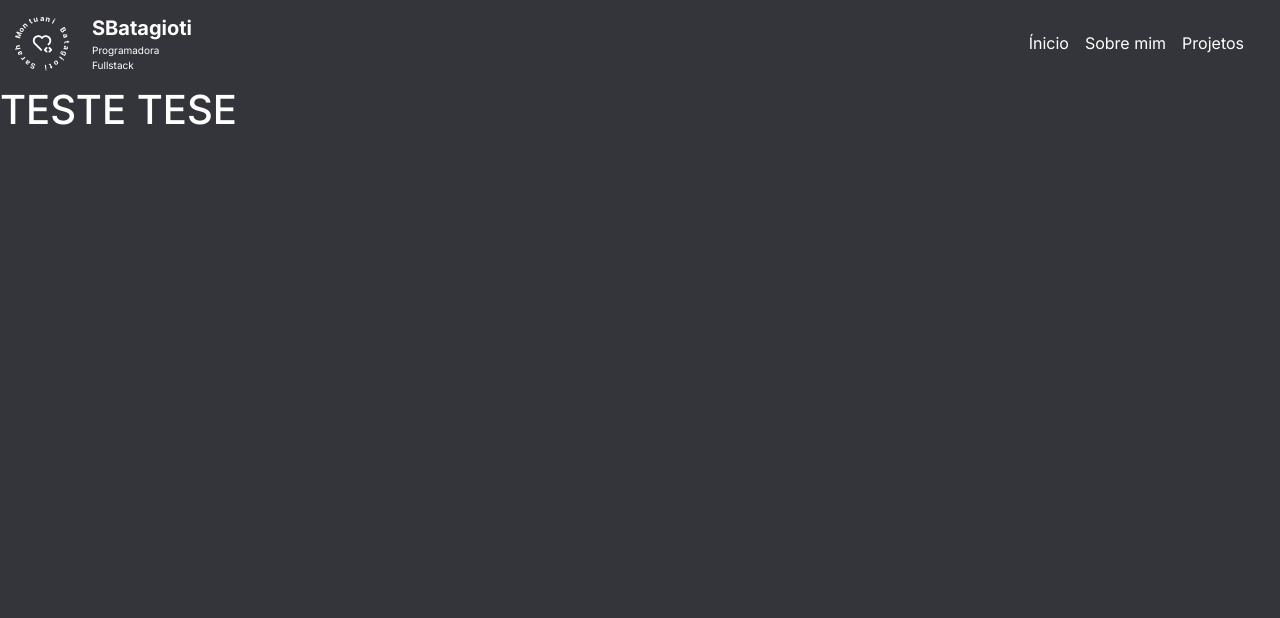
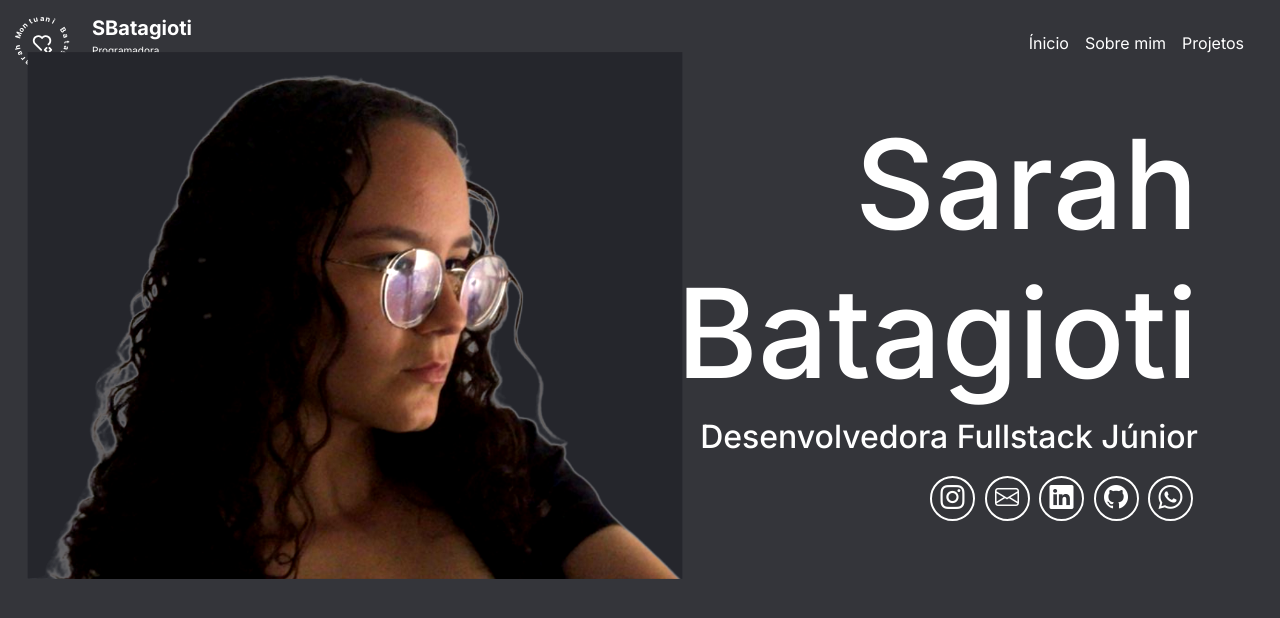
Before and after one commit to SarahBatagioti/portfolio_digital, a Flask app: page / in a window 1280 px wide. Shown: the top 618 px of the page. Run offline with Flask 3, Linux system fonts and the light colour scheme.

Commit message:
Adicionado hero section página inicial

```diff
--- a/api/static/css/style.css
+++ b/api/static/css/style.css
@@ -1,4 +1,5 @@
 @import url('https://fonts.googleapis.com/css2?family=Inter:wght@100..900&display=swap');
+@import url("https://cdn.jsdelivr.net/npm/bootstrap-icons@1.11.3/font/bootstrap-icons.min.css");
 
 * {
     margin: 0;
@@ -20,11 +21,6 @@
 }
 
 /* HEADER */
-
-.navbar {
-    background-color: #34353A;
-
-}
 
 .navbar-brand {
     display: flex;
@@ -48,3 +44,68 @@
 .navbar-nav .nav-link:hover {
     color: rgb(104, 104, 104);
 }
+
+/* INDEX - HERO SECTION */
+
+.hero-section {
+    width: 100%;
+    padding: 10px;
+  }
+
+  .hero-section img {
+    max-width: 100%;
+    transform: scale(1.2);
+    filter: contrast(120%);
+  }
+
+  .name {
+    font-size: 124px;
+    margin-bottom: 0;
+  }
+
+  .role {
+    font-size: 32px;
+    margin-top: 10px;
+    margin-bottom: 20px;
+  }
+
+  .social-icons a {
+    display: inline-block;
+    width: 45px;
+    height: 45px;
+    border: 2px solid #fff;
+    border-radius: 50%;
+    text-align: center;
+    line-height: 40px;
+    margin-right: 5px;
+  }
+
+  .social-icons a i {
+    color: #fff;
+    font-size: 24px;
+  }
+
+  .social-icons a :hover {
+    border-radius: 50%;
+    border: 2px solid #C0866C;
+    color: #C0866C;
+  }
+
+  .col-lg-6{
+    text-align: right;
+  }
+
+  /* Bootstrap overrides */
+  .container {
+    width: 100%;
+    padding-right: 15px;
+    padding-left: 15px;
+    margin-right: auto;
+    margin-left: auto;
+  }
+
+  @media (min-width: 992px) {
+    .container {
+      max-width: 100%;
+    }
+  }
--- a/api/templates/index.html
+++ b/api/templates/index.html
@@ -3,5 +3,28 @@
 {% block title %} Início {% endblock %}
 
 {% block content %}
-<h1>TESTE TESE</h1>
+
+<!-- HERO SECTION -->
+
+<div class="hero-section">
+    <div class="container">
+      <div class="row align-items-center">
+        <div class="col-lg-6 ">
+          <img src="../static/img/FotoSarahBatagioti.png" alt="Imagem de Perfil" class="img-fluid">
+        </div>
+        <div class="col-lg-6">
+          <h1 class="name">Sarah Batagioti</h1>
+          <h2 class="role">Desenvolvedora Fullstack Júnior</h2>
+          <div class="social-icons">
+            <a href="https://www.instagram.com/sarah.montuani/"><i class="bi bi-instagram"></i></a>
+            <a href="mailto:sarah.montuanibt@gmail.com"><i class="bi bi-envelope"></i></a>
+            <a href="https://www.linkedin.com/in/sarahbatagioti/"><i class="bi bi-linkedin"></i></a>
+            <a href="https://github.com/SarahBatagioti"><i class="bi bi-github"></i></a>
+            <a href="https://api.whatsapp.com/send?phone=5512981282279&text=sua%20mensagem"><i class="bi bi-whatsapp"></i></a>
+          </div>
+        </div>
+      </div>
+    </div>
+  </div>
+
 {% endblock %}
```
Also changed, not shown: api/static/img/FotoSarahBatagioti.png (added).
